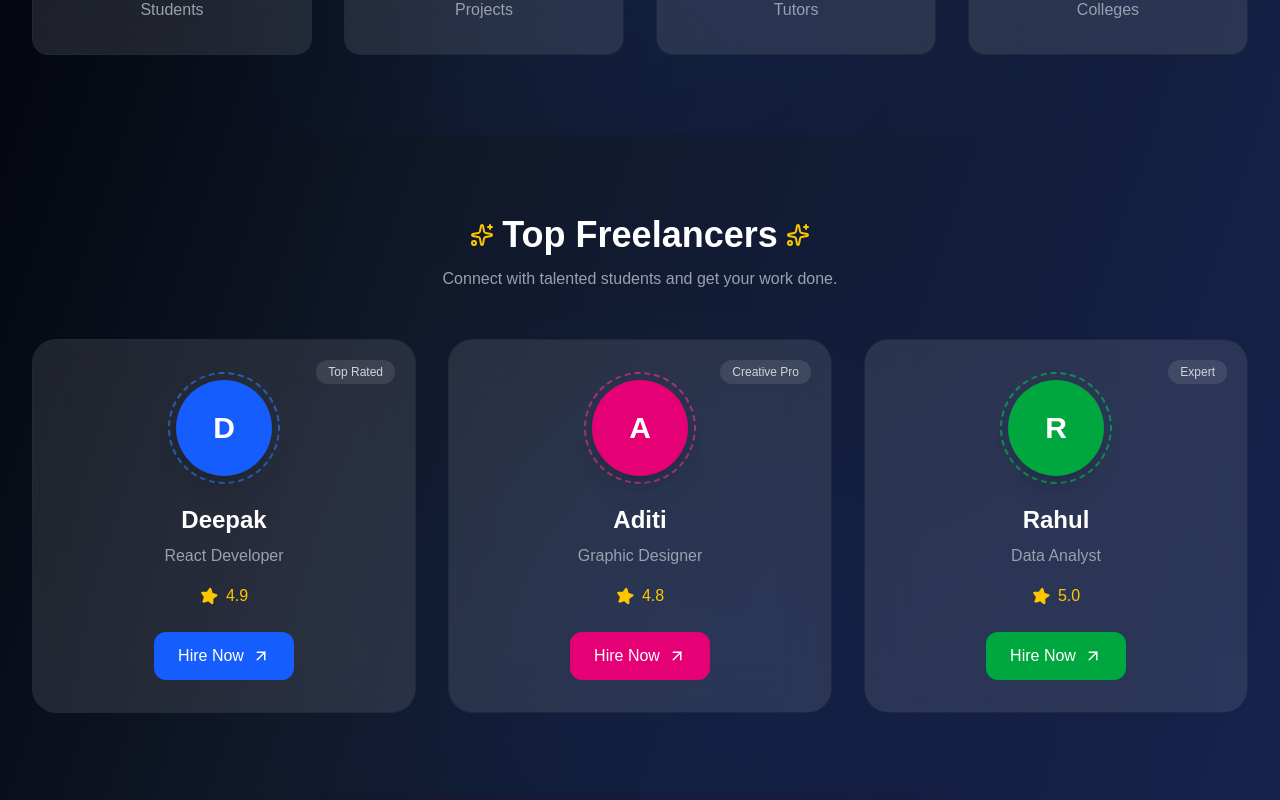
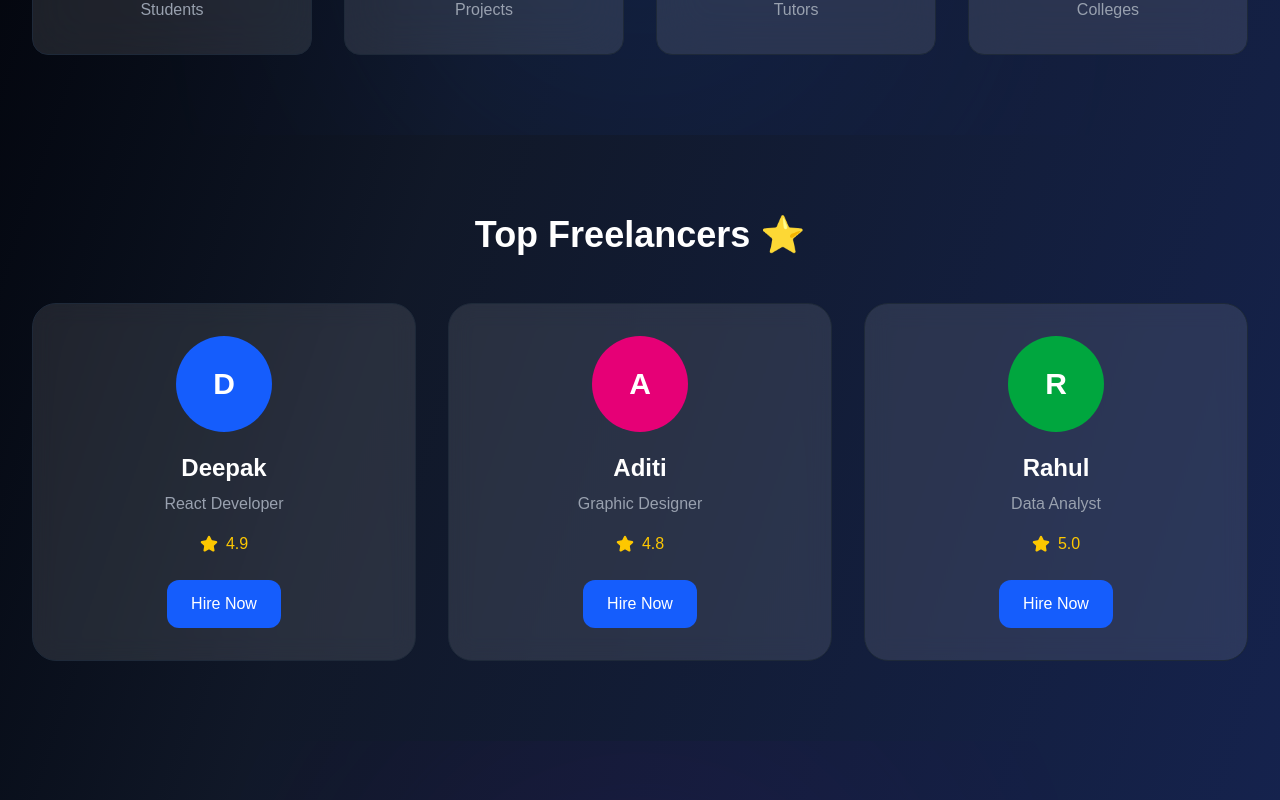
Before and after one commit to Deepak1Gautam/dma, a Next.js app: page / in a window 1280 px wide. Shown: the part 2360-3160 px from the top of the page. Built offline with nearby package versions, Linux system fonts and the light colour scheme.

Commit message:
Update TopFreelancers.tsx

```diff
--- a/components/TopFreelancers.tsx
+++ b/components/TopFreelancers.tsx
@@ -1,6 +1,6 @@
 "use client";
 
-import { Star, Sparkles, ArrowUpRight } from "lucide-react";
+import { Star } from "lucide-react";
 import { motion } from "framer-motion";
 
 const freelancers = [
@@ -9,176 +9,56 @@ const freelancers = [
     role: "React Developer",
     rating: "4.9",
     initial: "D",
-    color: "blue",
-    badge: "Top Rated",
+    color: "bg-blue-600",
   },
   {
     name: "Aditi",
     role: "Graphic Designer",
     rating: "4.8",
     initial: "A",
-    color: "pink",
-    badge: "Creative Pro",
+    color: "bg-pink-600",
   },
   {
     name: "Rahul",
     role: "Data Analyst",
     rating: "5.0",
     initial: "R",
-    color: "green",
-    badge: "Expert",
+    color: "bg-green-600",
   },
 ];
 
-const colorClasses = {
-  blue: {
-    bg: "bg-blue-600",
-    border: "border-blue-500",
-    button: "bg-blue-600 hover:bg-blue-700",
-    glow: "bg-blue-600",
-  },
-  pink: {
-    bg: "bg-pink-600",
-    border: "border-pink-500",
-    button: "bg-pink-600 hover:bg-pink-700",
-    glow: "bg-pink-600",
-  },
-  green: {
-    bg: "bg-green-600",
-    border: "border-green-500",
-    button: "bg-green-600 hover:bg-green-700",
-    glow: "bg-green-600",
-  },
-};
-
 export default function TopFreelancers() {
   return (
-    <section className="relative max-w-7xl mx-auto px-8 py-20 overflow-hidden">
+    <section className="max-w-7xl mx-auto px-8 py-20">
 
-      {/* Background Glow */}
+      <motion.h2
+        initial={{ opacity: 0, y: 30 }}
+        whileInView={{ opacity: 1, y: 0 }}
+        viewport={{ once: true }}
+        className="text-4xl font-bold text-center mb-12"
+      >
+        Top Freelancers ⭐
+      </motion.h2>
+
+      <div className="grid md:grid-cols-3 gap-8">
+
+        {freelancers.map((freelancer, index) => (
 
           <motion.div
-        animate={{
-          x: [0, 80, 0],
-          opacity: [0.1, 0.25, 0.1],
-        }}
-        transition={{
-          duration: 8,
-          repeat: Infinity,
-        }}
-        className="absolute left-1/2 top-1/2 -translate-x-1/2 w-96 h-96 bg-blue-600 blur-[140px] rounded-full pointer-events-none"
-      />
-
-      {/* Heading */}
-
-      <motion.div
-        initial={{
-          opacity: 0,
-          y: 40,
-        }}
-        whileInView={{
-          opacity: 1,
-          y: 0,
-        }}
-        viewport={{
-          once: true,
-        }}
-        transition={{
-          duration: 0.7,
-        }}
-        className="relative z-10 text-center mb-12"
-      >
-        <div className="flex justify-center items-center gap-2">
-          <Sparkles className="text-yellow-400" size={24} />
-
-          <h2 className="text-4xl font-bold">
-            Top Freelancers
-          </h2>
-
-          <Sparkles className="text-yellow-400" size={24} />
-        </div>
-
-        <p className="text-gray-400 mt-3">
-          Connect with talented students and get your work done.
-        </p>
-      </motion.div>
-
-      {/* Cards */}
-
-      <div className="relative z-10 grid md:grid-cols-3 gap-8">
-
-        {freelancers.map((freelancer, index) => {
-          const colors =
-            colorClasses[
-              freelancer.color as keyof typeof colorClasses
-            ];
-
-          return (
-            <motion.div
             key={freelancer.name}
-              initial={{
-                opacity: 0,
-                y: 60,
-              }}
-              whileInView={{
-                opacity: 1,
-                y: 0,
-              }}
-              viewport={{
-                once: true,
-                amount: 0.3,
-              }}
-              transition={{
-                duration: 0.6,
-                delay: index * 0.15,
-              }}
-              whileHover={{
-                y: -14,
-                scale: 1.03,
-              }}
-              className="group relative bg-white/10 backdrop-blur-xl border border-gray-800 rounded-3xl p-8 text-center hover:border-blue-500 transition-all duration-300 overflow-hidden"
+            initial={{ opacity: 0, y: 50 }}
+            whileInView={{ opacity: 1, y: 0 }}
+            viewport={{ once: true }}
+            transition={{ delay: index * 0.15 }}
+            whileHover={{ y: -12, scale: 1.03 }}
+            className="bg-white/10 backdrop-blur-md border border-gray-800 rounded-3xl p-8 text-center"
           >
 
-              {/* Glow */}
-
             <div
-                className={`absolute -top-20 left-1/2 -translate-x-1/2 w-40 h-40 ${colors.glow} opacity-0 group-hover:opacity-20 blur-3xl transition duration-500`}
-              />
-
-              {/* Badge */}
-
-              <div className="absolute top-5 right-5 text-xs bg-white/10 px-3 py-1 rounded-full text-gray-300">
-                {freelancer.badge}
-              </div>
-
-              {/* Avatar */}
-
-              <div className="relative mx-auto w-28 h-28 flex items-center justify-center">
-
-                <motion.div
-                  animate={{
-                    rotate: 360,
-                  }}
-                  transition={{
-                    duration: 12,
-                    repeat: Infinity,
-                    ease: "linear",
-                  }}
-                  className={`absolute inset-0 rounded-full border-2 border-dashed ${colors.border} opacity-60`}
-                />
-
-                <motion.div
-                  whileHover={{
-                    scale: 1.15,
-                  }}
-                  className={`relative w-24 h-24 rounded-full ${colors.bg} flex items-center justify-center text-3xl font-bold shadow-xl`}
+              className={`w-24 h-24 rounded-full ${freelancer.color} mx-auto flex items-center justify-center text-3xl font-bold`}
             >
               {freelancer.initial}
-                </motion.div>
-
             </div>
-
-              {/* Name */}
 
             <h3 className="text-2xl font-bold mt-5">
               {freelancer.name}
@@ -188,49 +68,22 @@ export default function TopFreelancers() {
               {freelancer.role}
             </p>
 
-              {/* Rating */}
+            <div className="flex justify-center items-center gap-2 mt-4 text-yellow-400">
+              <Star size={18} fill="currentColor" />
+              {freelancer.rating}
+            </div>
 
-              <motion.div
-                whileHover={{
-                  scale: 1.1,
-                }}
-                className="flex justify-center items-center gap-2 mt-4 text-yellow-400"
+            <motion.button
+              whileHover={{ scale: 1.05 }}
+              whileTap={{ scale: 0.95 }}
+              className="mt-6 bg-blue-600 px-6 py-3 rounded-xl"
             >
-
-                <motion.div
-                  animate={{
-                    rotate: [0, 15, -15, 0],
-                  }}
-                  transition={{
-                    duration: 2,
-                    repeat: Infinity,
-                  }}
-                >
-                  <Star size={18} fill="currentColor" />
-                </motion.div>
-
-                {freelancer.rating}
+              Hire Now
+            </motion.button>
 
           </motion.div>
 
-              {/* Button */}
-
-              <motion.button
-                whileHover={{
-                  scale: 1.05,
-                }}
-                whileTap={{
-                  scale: 0.95,
-                }}
-                className={`mt-6 ${colors.button} px-6 py-3 rounded-xl transition flex items-center gap-2 mx-auto`}
-              >
-                Hire Now
-                <ArrowUpRight size={18} />
-              </motion.button>
-
-            </motion.div>
-          );
-        })}
+        ))}
 
       </div>
 
```
Lines whose indentation alone changed are shown as unchanged.
